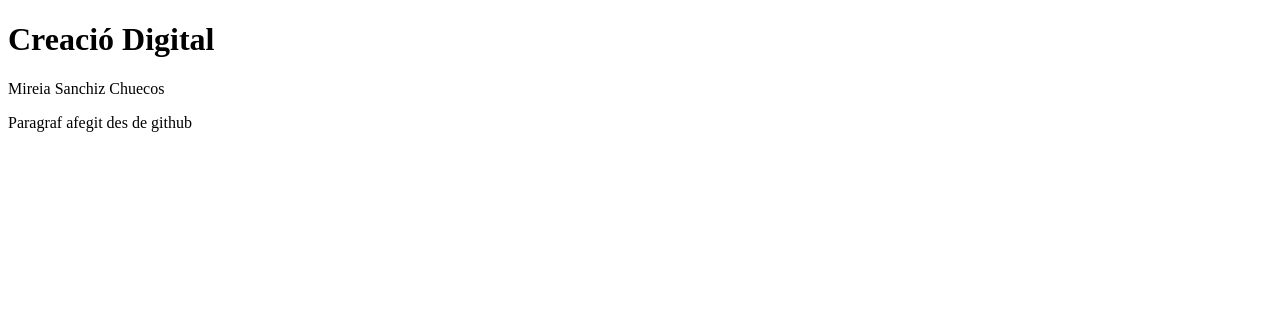
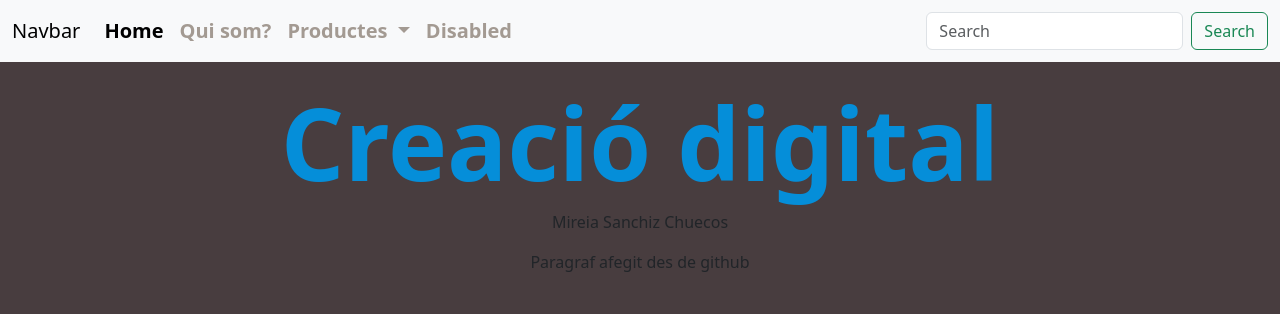
Before and after one commit to MSCH-estudis/CreacioDigital, a website: page public_html/index.html in a window 1280 px wide. Drawn offline with nearby package versions, Linux system fonts and the light colour scheme.

Commit message:
CreaciDigital: Versió 1.1.1 Afegir estil Bootstrap

```diff
--- a/public_html/index.html
+++ b/public_html/index.html
@@ -8,16 +8,99 @@ Click nbfs://nbhost/SystemFileSystem/Templates/Other/html.html to edit this temp
         <title>Creació Digital</title>
         <meta charset="UTF-8">
         <meta name="viewport" content="width=device-width, initial-scale=1.0">
+        <!-- Afegim link per a boostrap estils css-->
+        <link href="https://cdn.jsdelivr.net/npm/bootstrap@5.3.5/dist/css/bootstrap.min.css" rel="stylesheet" integrity="sha384-SgOJa3DmI69IUzQ2PVdRZhwQ+dy64/BUtbMJw1MZ8t5HZApcHrRKUc4W0kG879m7" crossorigin="anonymous">
+        <style>
+           /*Color de fons pàgina*/
+            html,
+            body {
+                background-color: #483d3f;
+            }
+
+            /*Estètica navbar*/
+            header nav {
+                font-size: 20px;
+                color: #a39a92; /* Color del text */
+            }
+
+            header nav .navbar-nav .nav-link {
+                color: #a39a92; /* Color del text dels enllaços */
+                font-weight: bold;
+            }
+
+            header nav .navbar-nav .nav-link:hover {
+                color: #058ed9; /* Color quan el cursor passa per sobre */
+            }
+
+            /*Cos de la pàgina*/
+            .principal {
+                padding: 20px;
+            }
+
+            .principal h1 {
+                color: #058ed9;
+                font-weight: bold;
+                font-size: 100px;
+            }
+
+            .principal h2 {
+                color: #f4ebd9;
+                padding: 20px;
+                font-weight: bold;
+            }
+        </style>
     </head>
     <body>
-        <header>
-            <h1>Creació Digital</h1>
+        <header >
+            <nav class="navbar navbar-expand-lg bg-body-tertiary">
+                <div class="container-fluid">
+                    <a class="navbar-brand" href="#">Navbar</a>
+                    <button class="navbar-toggler" type="button" data-bs-toggle="collapse" data-bs-target="#navbarSupportedContent" aria-controls="navbarSupportedContent" aria-expanded="false" aria-label="Toggle navigation">
+                        <span class="navbar-toggler-icon"></span>
+                    </button>
+                    <div class="collapse navbar-collapse" id="navbarSupportedContent">
+                        <ul class="navbar-nav me-auto mb-2 mb-lg-0">
+                            <li class="nav-item">
+                                <a class="nav-link active" aria-current="page" href="#">Home</a>
+                            </li>
+                            <li class="nav-item">
+                                <a class="nav-link" href="#">Qui som?</a>
+                            </li>
+                            <li class="nav-item dropdown">
+                                <a class="nav-link dropdown-toggle" href="#" role="button" data-bs-toggle="dropdown" aria-expanded="false">
+                                    Productes
+                                </a>
+                                <ul class="dropdown-menu">
+                                    <li><a class="dropdown-item" href="#">Formulari de contacte</a></li>
+                                    <li><a class="dropdown-item" href="#">Portfoli</a></li>
+                                    <li><hr class="dropdown-divider"></li>
+                                    <li><a class="dropdown-item" href="#">Forum</a></li>
+                                </ul>
+                            </li>
+                            <li class="nav-item">
+                                <a class="nav-link disabled" aria-disabled="true">Disabled</a>
+                            </li>
+                        </ul>
+                        <form class="d-flex" role="search">
+                            <input class="form-control me-2" type="search" placeholder="Search" aria-label="Search">
+                            <button class="btn btn-outline-success" type="submit">Search</button>
+                        </form>
+                    </div>
+                </div>
+            </nav>
         </header>
-        <div>
-            <p>Mireia Sanchiz Chuecos</p>
-        </div>
-        <div>
-            <p>Paragraf afegit des de github</p>
-        </div>
+        <section class="principal">
+            <div class="container-fluid text-center">
+                <h1>Creació digital</h1>
+            </div>
+            <div class="container-fluid text-center">
+                <p>Mireia Sanchiz Chuecos</p>
+            </div>
+            <div class="container-fluid text-center">
+                <p>Paragraf afegit des de github</p>
+            </div>
+        </section>
     </body>
+    <!-- Afegim link per bootstrap js -->
+    <script src="https://cdn.jsdelivr.net/npm/bootstrap@5.3.5/dist/js/bootstrap.bundle.min.js" integrity="sha384-k6d4wzSIapyDyv1kpU366/PK5hCdSbCRGRCMv+eplOQJWyd1fbcAu9OCUj5zNLiq" crossorigin="anonymous"></script>
 </html>
```
